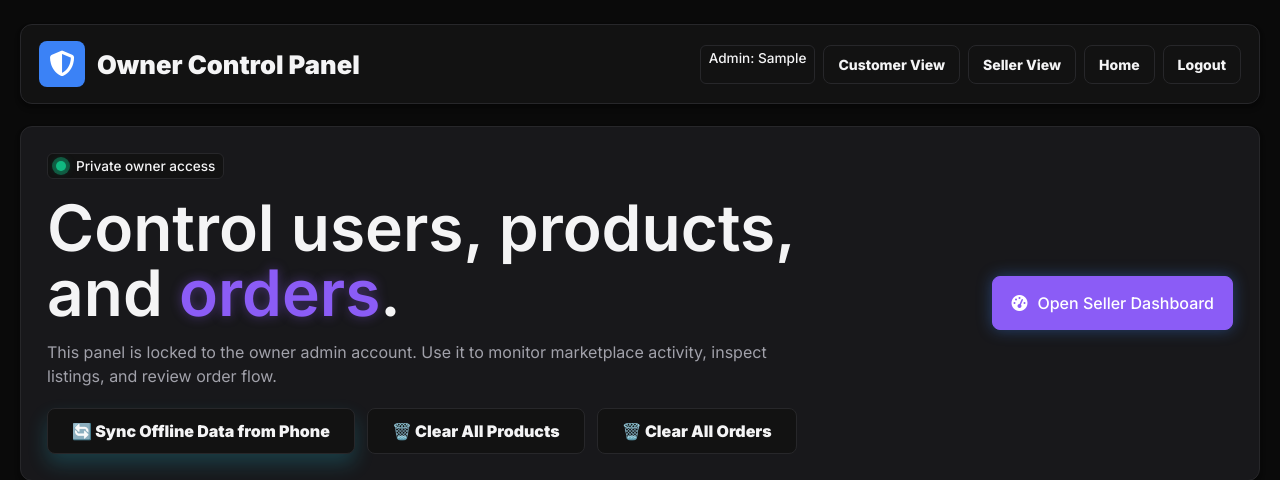
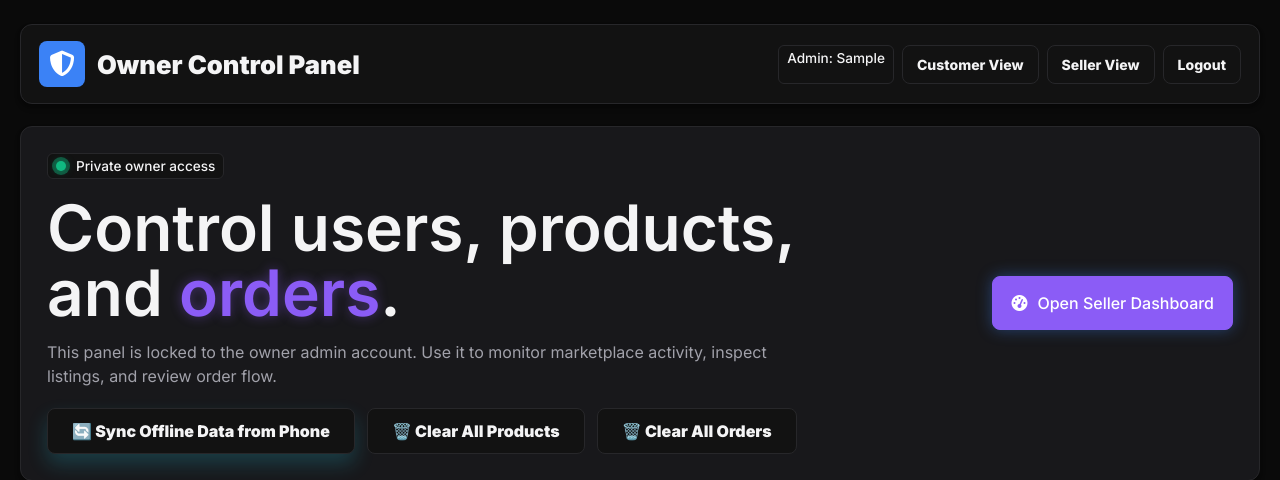
Before and after one commit to L0chan/l0chan, a Flask app: page /admin in a window 1280 px wide. Shown: the top 480 px of the page. Run offline with Flask 3, Linux system fonts and the light colour scheme; the visitor is signed in with stand-in values (Sample User, id 1); data comes from the database, SQL or seed files in the repository; data that the repository does not hold is empty; some libraries are stand-ins or nearby versions.

Commit message:
fix: correct Customer View link in admin panel

```diff
--- a/frontend/templates/admin.html
+++ b/frontend/templates/admin.html
@@ -357,9 +357,8 @@
 
             <div class="nav">
                 <span class="role-pill">{{ current_role }}: {{ current_user }}</span>
-                <a href="/customer">Customer View</a>
+                <a href="/home">Customer View</a>
                 <a href="/shopkeeper_dashboard">Seller View</a>
-                <a href="/home">Home</a>
                 <a href="/logout">Logout</a>
             </div>
         </nav>
```
